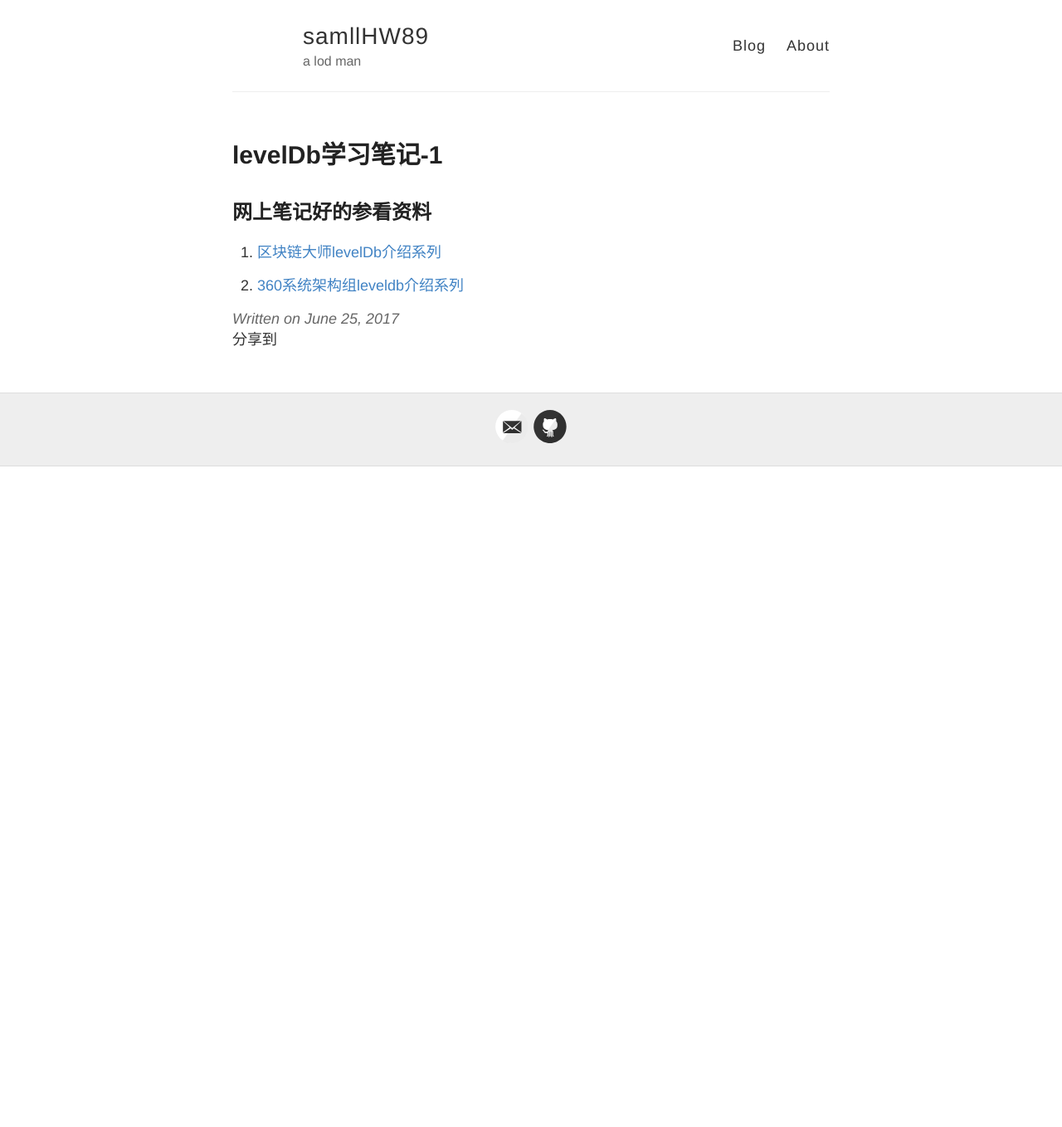
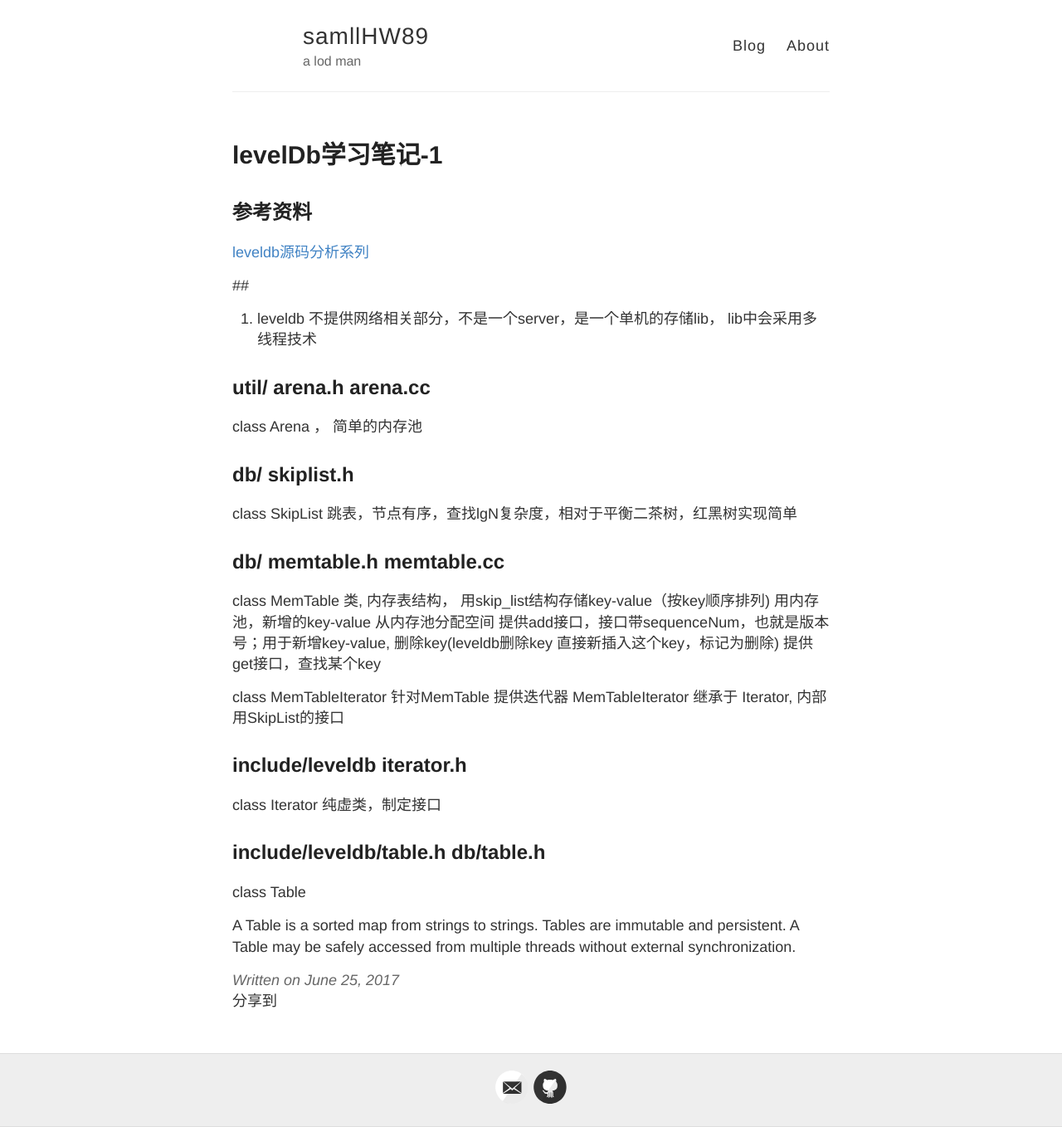
Before and after one commit to smallHW89/smallHW89.github.io, a Jekyll site: the page built from _posts/2017-06-25-leveldb.md, in a window 1280 px wide. Shown: the whole page at 83% size. Built offline with Jekyll 4.4.1, drawn with Linux system fonts in a browser that asks for light colours; our own code applies the rules of GitHub Pages for plain Markdown files; comment, search, counter and statistics services are not loaded; before the commit the page ends 900 px from its top, so only the background shows below that.

Commit message:
modify leveldb_study

```diff
--- a/_posts/2017-06-25-leveldb.md
+++ b/_posts/2017-06-25-leveldb.md
@@ -4,7 +4,37 @@ status: public
 title: levelDb学习笔记-1
 ---
 
-## 网上笔记好的参看资料
-1. [区块链大师levelDb介绍系列](://mp.weixin.qq.com/s?src=3&timestamp=1498353255&ver=1&signature=xMsdBHidZL4unOJWWkpHhVXIJZi5*wI06p7VVPnFLp59y*ojdMuKNebTtlimteKvOvaltYPWgisjRSmD30rz3GoTDhL-LiN-aGNe0EREPZlqUcb5vX99dDS2zWGwCCPkqe-0iR5q7JApB6WCiF9sCL1DpfmVzIaad*OOokr3kXM=)
+## 参考资料
+[leveldb源码分析系列](http://blog.csdn.net/sparkliang/article/category/1342001)
 
-2. [360系统架构组leveldb介绍系列](https://mp.weixin.qq.com/s?src=3&timestamp=1498357992&ver=1&signature=qskQOopRgg6oAe80Rah*QvH6XnK1rQ9J791hEsJ4urEAH2ilGLs4E6h-nQJEBCGknEUU1FMzGiEkkX859hZJ93QAvWQM-r7j3oD6DXz07jnQ8mxFED4MKfRdk*ERFEX1bL65TYSqhQEKgFi-DVMH6IqCAI2nu8Zycv06H-2Y0z0=)
+##
+1. leveldb 不提供网络相关部分，不是一个server，是一个单机的存储lib， lib中会采用多线程技术
+
+## util/ arena.h arena.cc
+class Arena ， 简单的内存池
+
+## db/  skiplist.h
+class SkipList 跳表，节点有序，查找lgN复杂度，相对于平衡二茶树，红黑树实现简单
+
+
+## db/  memtable.h memtable.cc
+
+class MemTable 类, 内存表结构，
+   用skip_list结构存储key-value（按key顺序排列)
+   用内存池，新增的key-value 从内存池分配空间
+   提供add接口，接口带sequenceNum，也就是版本号；用于新增key-value, 删除key(leveldb删除key 直接新插入这个key，标记为删除)
+   提供get接口，查找某个key
+
+class MemTableIterator 针对MemTable 提供迭代器
+    MemTableIterator 继承于 Iterator, 内部用SkipList的接口
+
+## include/leveldb  iterator.h
+
+class Iterator 纯虚类，制定接口
+
+##  include/leveldb/table.h   db/table.h
+
+class Table
+
+A Table is a sorted map from strings to strings.  Tables are immutable and persistent.  A Table may be safely accessed from
+multiple threads without external synchronization.
```
